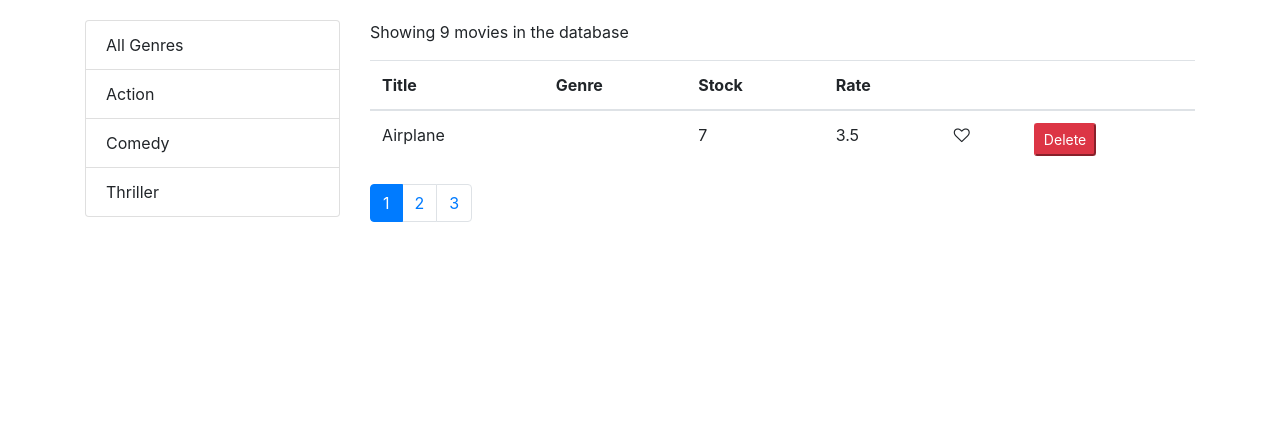
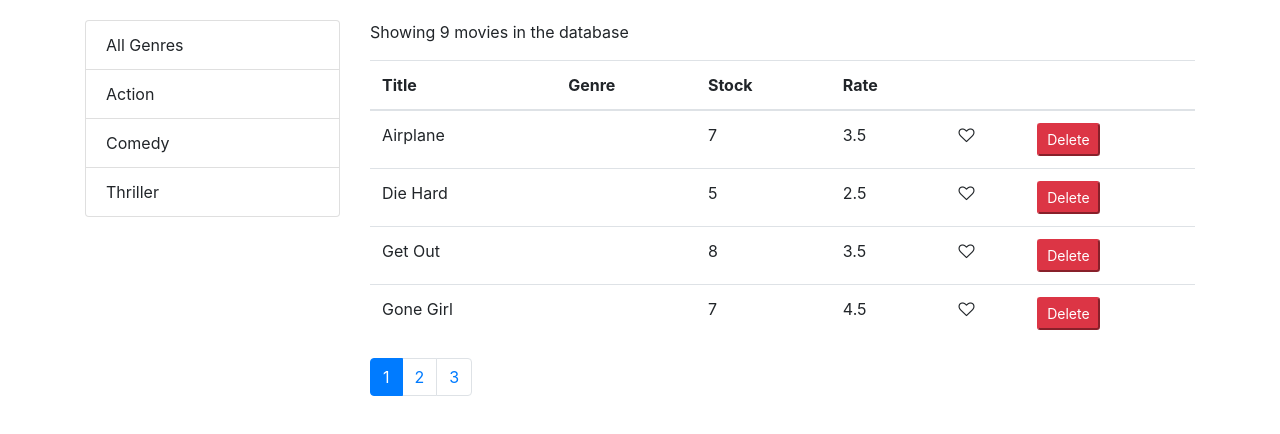
Before and after one commit to kevin-d-mcewan/react-vidly-movie-service, a React (Create React App) app in the folder vidly/: page / in a window 1280 px wide. Shown: the top 434 px of the page. Built offline with nearby package versions, Linux system fonts and the light colour scheme.

Commit message:
moved sorting responsibility from 'movies.jsx' to 'moviesTable.jsx'

```diff
--- a/vidly/src/components/common/moviesTable.jsx
+++ b/vidly/src/components/common/moviesTable.jsx
@@ -1,17 +1,29 @@
-import React from "react";
+import React, { Component } from "react";
 import Like from "./like";
 
-const MoviesTable = (props) => {
-  const { movies, onDelete, onLike, onSort } = props;
+class MoviesTable extends Component {
+  raiseSort = (path) => {
+    const sortColumn = { ...this.props.sortColumn };
+    if (sortColumn.path === path)
+      sortColumn.order = sortColumn.order === "asc" ? "desc" : "asc";
+    else {
+      sortColumn.path = path;
+      sortColumn.order = "asc";
+    }
+    this.props.onSort(sortColumn);
+  };
+
+  render() {
+    const { movies, onDelete, onLike } = this.props;
 
     return (
       <table className="table">
         <thead>
           <tr>
-          <th onClick={() => onSort("title")}>Title</th>
-          <th onClick={() => onSort("genre.name")}>Genre</th>
-          <th onClick={() => onSort("numberInStock")}>Stock</th>
-          <th onClick={() => onSort("dailyRentalRate")}>Rate</th>
+            <th onClick={() => this.raiseSort("title")}>Title</th>
+            <th onClick={() => this.raiseSort("genre.name")}>Genre</th>
+            <th onClick={() => this.raiseSort("numberInStock")}>Stock</th>
+            <th onClick={() => this.raiseSort("dailyRentalRate")}>Rate</th>
             <th></th>
             <th></th>
           </tr>
@@ -45,6 +57,7 @@
         </tbody>
       </table>
     );
-};
+  }
+}
 
 export default MoviesTable;
--- a/vidly/src/components/movies.jsx
+++ b/vidly/src/components/movies.jsx
@@ -57,14 +57,7 @@
    otherwise it needs to be changed to "asc"
    ELSE: if sortColumn is not equal to the path we will set it equal to the path and it will automatically be set to "asc" to start*/
 
-  handleSort = (path) => {
-    const sortColumn = { ...this.state.sortColumn };
-    if (sortColumn.path === path)
-      sortColumn.order = sortColumn.order === "asc" ? "desc" : "asc";
-    else {
-      sortColumn.path = path;
-      sortColumn.order = "asc";
-    }
+  handleSort = (sortColumn) => {
     this.setState({ sortColumn });
   };
 
@@ -102,7 +95,7 @@
 
     const sorted = _.orderBy(filtered, [sortColumn.path], [sortColumn.order]);
 
-    const movies = paginate(sorted, filtered, currentPage, pageSize);
+    const movies = paginate(sorted, currentPage, pageSize);
 
     return (
       <div className="row">
@@ -117,6 +110,7 @@
           <p>Showing {filtered.length} movies in the database</p>
           <MoviesTable
             movies={movies}
+            sortColumn={sortColumn}
             onSort={this.handleSort}
             onLike={this.handleLike}
             onDelete={this.handleDelete}
```
Lines whose indentation alone changed are shown as unchanged.
